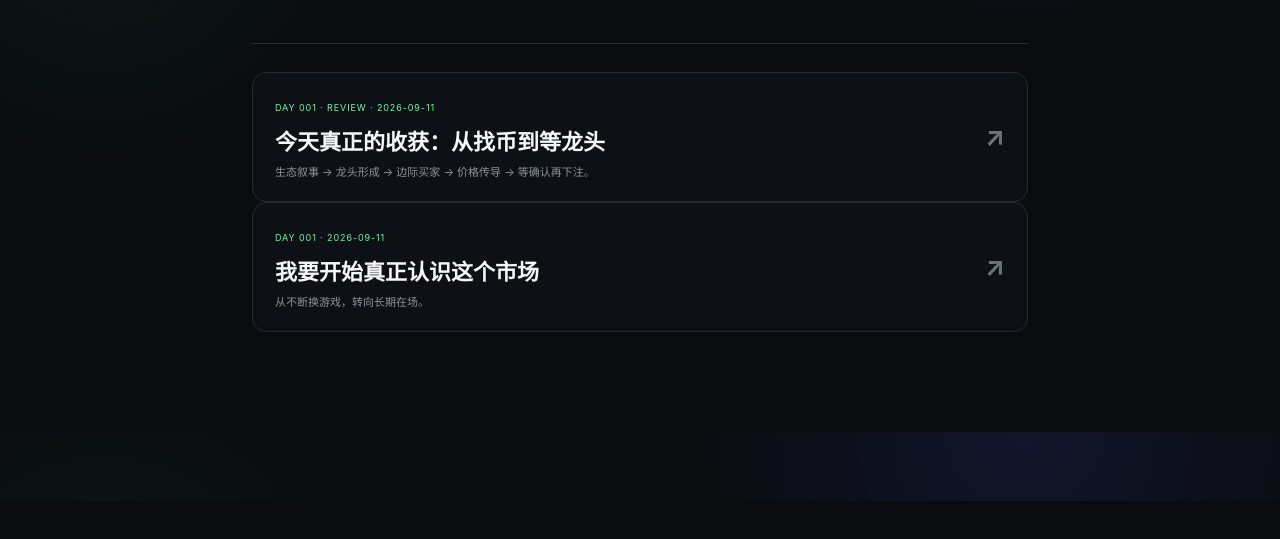
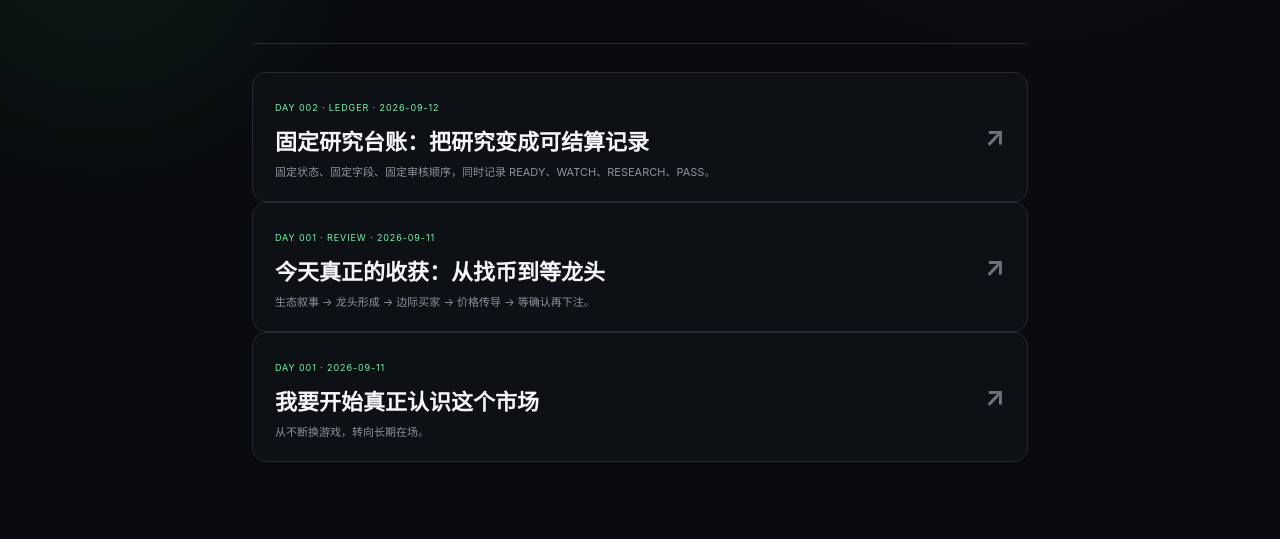
Before and after one commit to wjz5788/Crypto-Market, a plain HTML site: page articles/index.html in a window 1280 px wide. Shown: the part 299-838 px from the top of the page. Before the commit the page ends 800 px from the top, so only its background shows below. Drawn offline with Linux system fonts and the light colour scheme.

Commit message:
Link research ledger in journal index

```diff
--- a/articles/index.html
+++ b/articles/index.html
@@ -1 +1 @@
-<!doctype html><html lang="zh-CN"><head><meta charset="utf-8"><meta name="viewport" content="width=device-width,initial-scale=1"><title>在场日志</title><link rel="stylesheet" href="../styles.css"></head><body><main class="articlePage"><a class="back" href="../index.html">← 返回 Crypto Market OS</a><header class="articleHead"><small>JOURNAL</small><h1>在场日志</h1><p>每天只留下一件真正改变认知或行动的东西。</p></header><section style="padding-top:28px"><a class="article" href="2026-09-11-review.html"><div><small>DAY 001 · REVIEW · 2026-09-11</small><h3>今天真正的收获：从找币到等龙头</h3><p>生态叙事 → 龙头形成 → 边际买家 → 价格传导 → 等确认再下注。</p></div><strong>↗</strong></a><a class="article" href="2026-09-11-day-1.html"><div><small>DAY 001 · 2026-09-11</small><h3>我要开始真正认识这个市场</h3><p>从不断换游戏，转向长期在场。</p></div><strong>↗</strong></a></section></main></body></html>
+<!doctype html><html lang="zh-CN"><head><meta charset="utf-8"><meta name="viewport" content="width=device-width,initial-scale=1"><title>在场日志</title><link rel="stylesheet" href="../styles.css"></head><body><main class="articlePage"><a class="back" href="../index.html">← 返回 Crypto Market OS</a><header class="articleHead"><small>JOURNAL</small><h1>在场日志</h1><p>每天只留下一件真正改变认知或行动的东西。</p></header><section style="padding-top:28px"><a class="article" href="2026-09-12-ledger.html"><div><small>DAY 002 · LEDGER · 2026-09-12</small><h3>固定研究台账：把研究变成可结算记录</h3><p>固定状态、固定字段、固定审核顺序，同时记录 READY、WATCH、RESEARCH、PASS。</p></div><strong>↗</strong></a><a class="article" href="2026-09-11-review.html"><div><small>DAY 001 · REVIEW · 2026-09-11</small><h3>今天真正的收获：从找币到等龙头</h3><p>生态叙事 → 龙头形成 → 边际买家 → 价格传导 → 等确认再下注。</p></div><strong>↗</strong></a><a class="article" href="2026-09-11-day-1.html"><div><small>DAY 001 · 2026-09-11</small><h3>我要开始真正认识这个市场</h3><p>从不断换游戏，转向长期在场。</p></div><strong>↗</strong></a></section></main></body></html>
```
